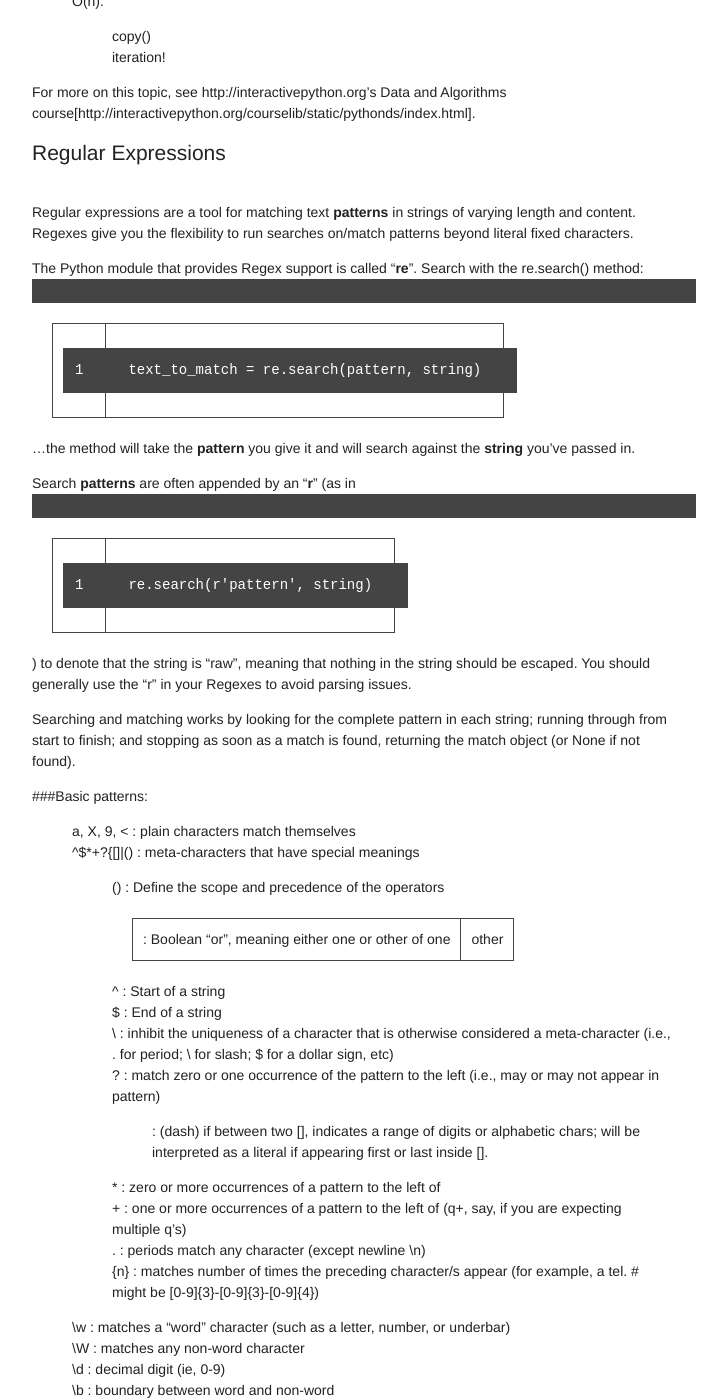
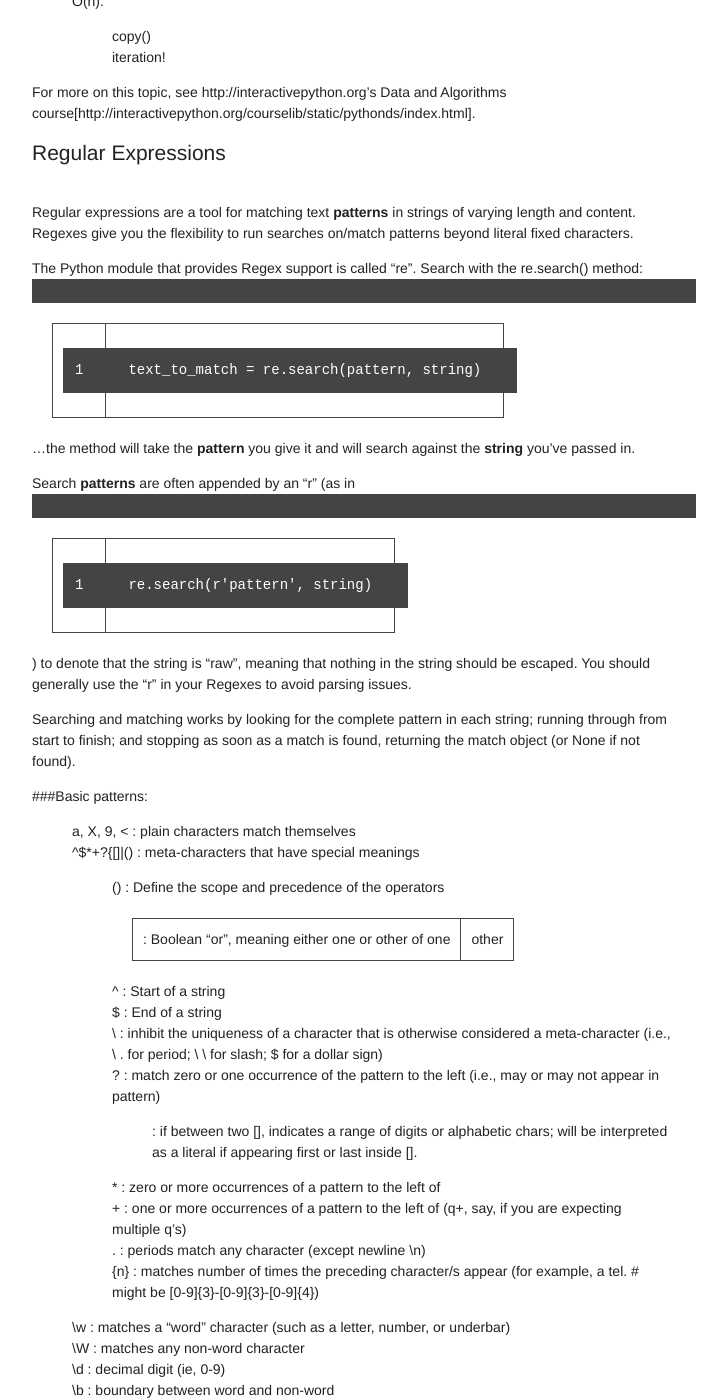
Before and after one commit to pyladiespdx/pyladiespdx.github.com, a Jekyll site: the page built from _posts/2013-05-01-listcomps.md, in a window 1280 px wide and 1400 px high, scrolled down 2858 px. Shown: the whole window, without its empty margins (78-805 px from the left). Built offline with Jekyll 4.4.1, drawn with Linux system fonts in a browser that asks for light colours; nearby versions of some CDN libraries; Markdown is read by kramdown in place of the engine named in the settings; some of the changed text lies outside the part shown.

Commit message:
fix misc markdown errors

````diff
--- a/_posts/2013-05-01-listcomps.md
+++ b/_posts/2013-05-01-listcomps.md
@@ -98,26 +98,26 @@
 
 Regular expressions are a tool for matching text __patterns__ in strings of varying length and content. Regexes give you the flexibility to run searches on/match patterns beyond literal fixed characters.
 
-The Python module that provides Regex support is called "__re__".
+The Python module that provides Regex support is called "re".
 Search with the re.search() method:
 ```text_to_match = re.search(pattern, string)```
 …the method will take the __pattern__ you give it and will search against the __string__ you've passed in.
 
-Search __patterns__ are often appended by an "__r__" (as in ```re.search(r'pattern', string)```) to denote that the string is "raw", meaning that nothing in the string should be escaped. You should generally use the "r" in your Regexes to avoid parsing issues.
+Search __patterns__ are often appended by an "r" (as in ```re.search(r'pattern', string)```) to denote that the string is "raw", meaning that nothing in the string should be escaped. You should generally use the "r" in your Regexes to avoid parsing issues.
 
 Searching and matching works by looking for the complete pattern in each string; running through from start to finish; and stopping as soon as a match is found, returning the match object (or None if not found).
 
 ###Basic patterns:
 
 * a, X, 9, < : plain characters match themselves
-* ^$*+?{[]\|() : meta-characters that have special meanings
+* ^$\*+?{[]\|() : meta-characters that have special meanings
 	* () : Define the scope and precedence of the operators
 	* | : Boolean "or", meaning either one or other of one|other
 	* ^ : Start of a string
 	* $ : End of a string
-	* \ : inhibit the uniqueness of a character that is otherwise considered a meta-character (i.e., \. for period; \\ for slash; \$ for a dollar sign, etc)
+	* \ : inhibit the uniqueness of a character that is otherwise considered a meta-character (i.e., \ \. for period; \ \ for slash; \$ for a dollar sign)
 	* ? : match zero or one occurrence of the pattern to the left (i.e., may or may not appear in pattern)
-	* - : (dash) if between two [], indicates a range of digits or alphabetic chars; will be interpreted as a literal if appearing first or last inside [].
+	* - : if between two [], indicates a range of digits or alphabetic chars; will be interpreted as a literal if appearing first or last inside [].
 	* \* : zero or more occurrences of a pattern to the left of
 	* \+ : one or more occurrences of a pattern to the left of (q+, say, if you are expecting multiple q's)
 	* . : periods match any character (except newline \n)
@@ -180,17 +180,25 @@
 		# note that the outer parentheses are treated as the first, default grouping
 
 * __findall()__ : a very useful re module function that finds all of the matches and returns them as a list of strings
+
 ex: ```emails = re.findall(r'/.+@.+\..+/i', string)```
+
 Then, you can iterate over the list to do something with the emails, like:
+
 ```
 for email in emails:
 	print email
 ```
+
 You can even use this function to find all occurrences of a pattern in a file:
+
 ```
 f = open('file.txt', 'r')
 strings = re.findall(r'text pattern', f.read())
 ```
+
 * You can combine re.findall() and groups() together for even more granular data manipulation
+
 * __sub()__ : is another useful function in the re module that allows you to substitute in values:
+
 ex: ```re.sub(pattern, replacement, string)``` will return a new string with each pattern match replaced by the replacement value
````
Also changed, not shown: other parts of _posts/2013-05-01-listcomps.md (+3 -3 lines).
